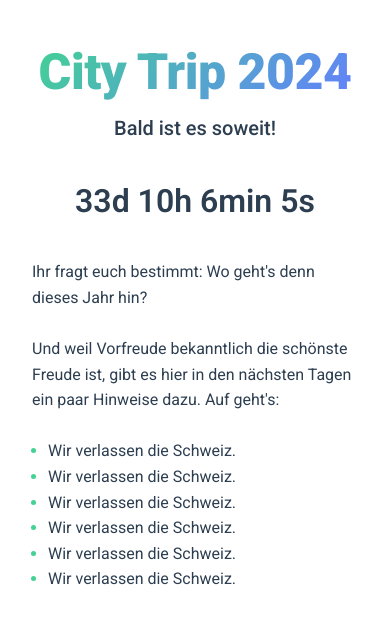
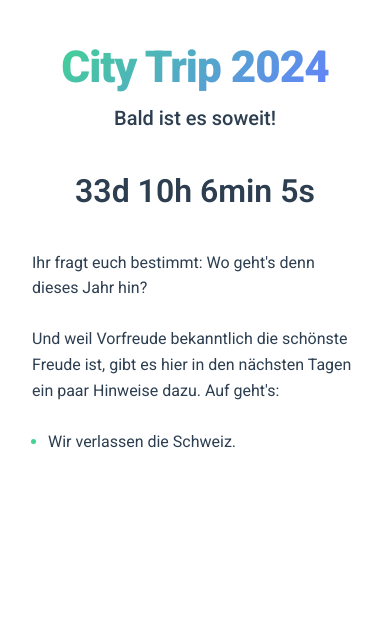
Before and after one commit to mactanner/citytrip, a Vue app: page / in a window 390 px wide. Shown: the top 624 px of the page. Built offline with nearby package versions, Linux system fonts and the light colour scheme.

Commit message:
fix title size

```diff
--- a/src/App.vue
+++ b/src/App.vue
@@ -16,11 +16,6 @@
     </div>
     <br />
     <ul>
-      <li>Wir verlassen die Schweiz.</li>
-      <li>Wir verlassen die Schweiz.</li>
-      <li>Wir verlassen die Schweiz.</li>
-      <li>Wir verlassen die Schweiz.</li>
-      <li>Wir verlassen die Schweiz.</li>
       <li>Wir verlassen die Schweiz.</li>
     </ul>
   </body>
@@ -45,7 +40,7 @@ h1 {
   font-family: 'Roboto', sans-serif;
   font-size: 80px;
   font-weight: 900;
-  letter-spacing: -0.5px;
+  letter-spacing: -1px;
 }
 .teaser {
   font-weight: 500;
@@ -63,8 +58,14 @@ ul {
 }
 @media (max-width: 800px) {
   h1 {
-    font-size: 50px;
-    letter-spacing: -0.5px;
+    font-size: 60px;
+    letter-spacing: -1px;
+  }
+}
+@media (max-width: 500px) {
+  h1 {
+    font-size: 44px;
+    letter-spacing: -1px;
   }
 }
 </style>
```
